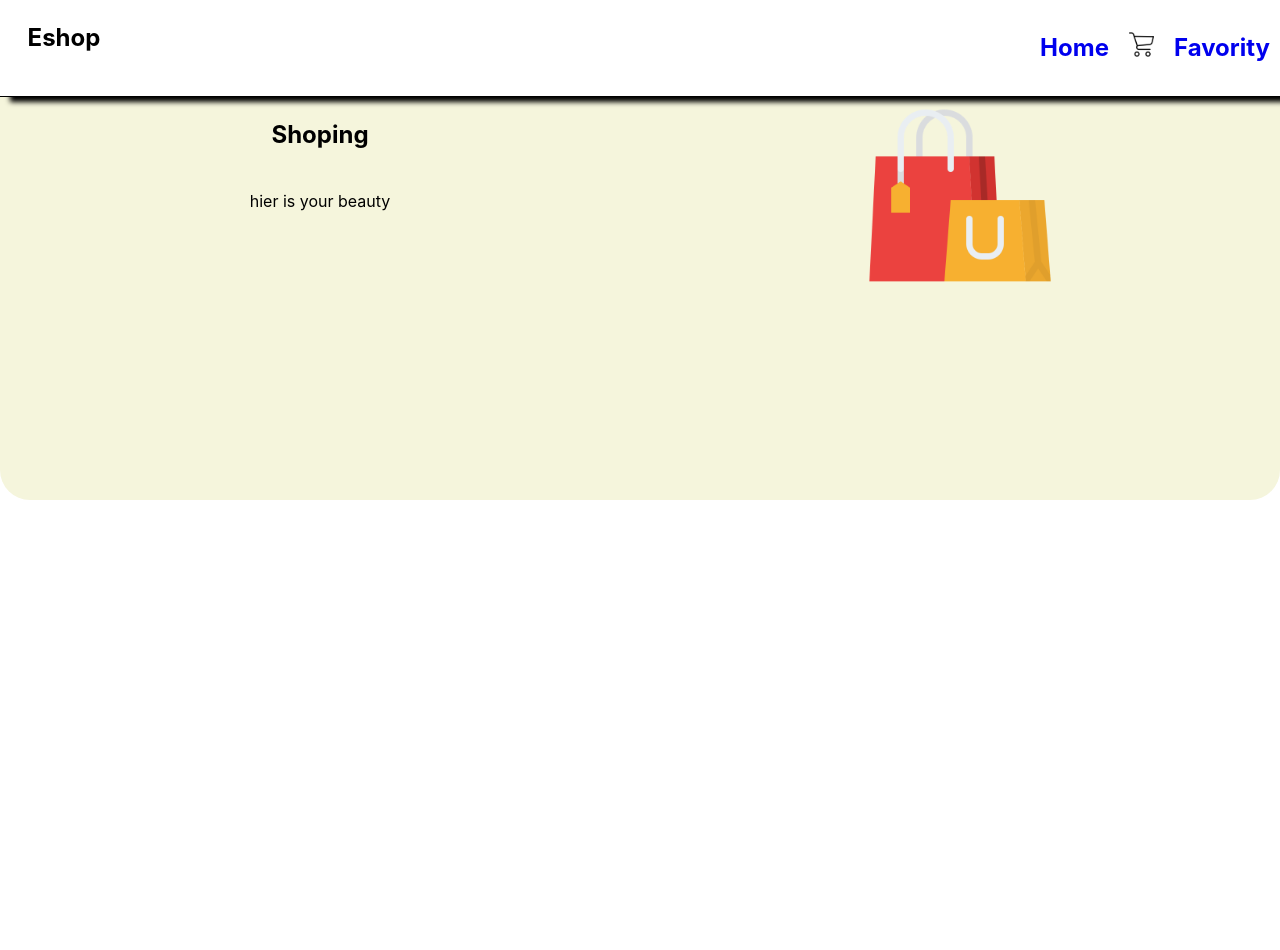
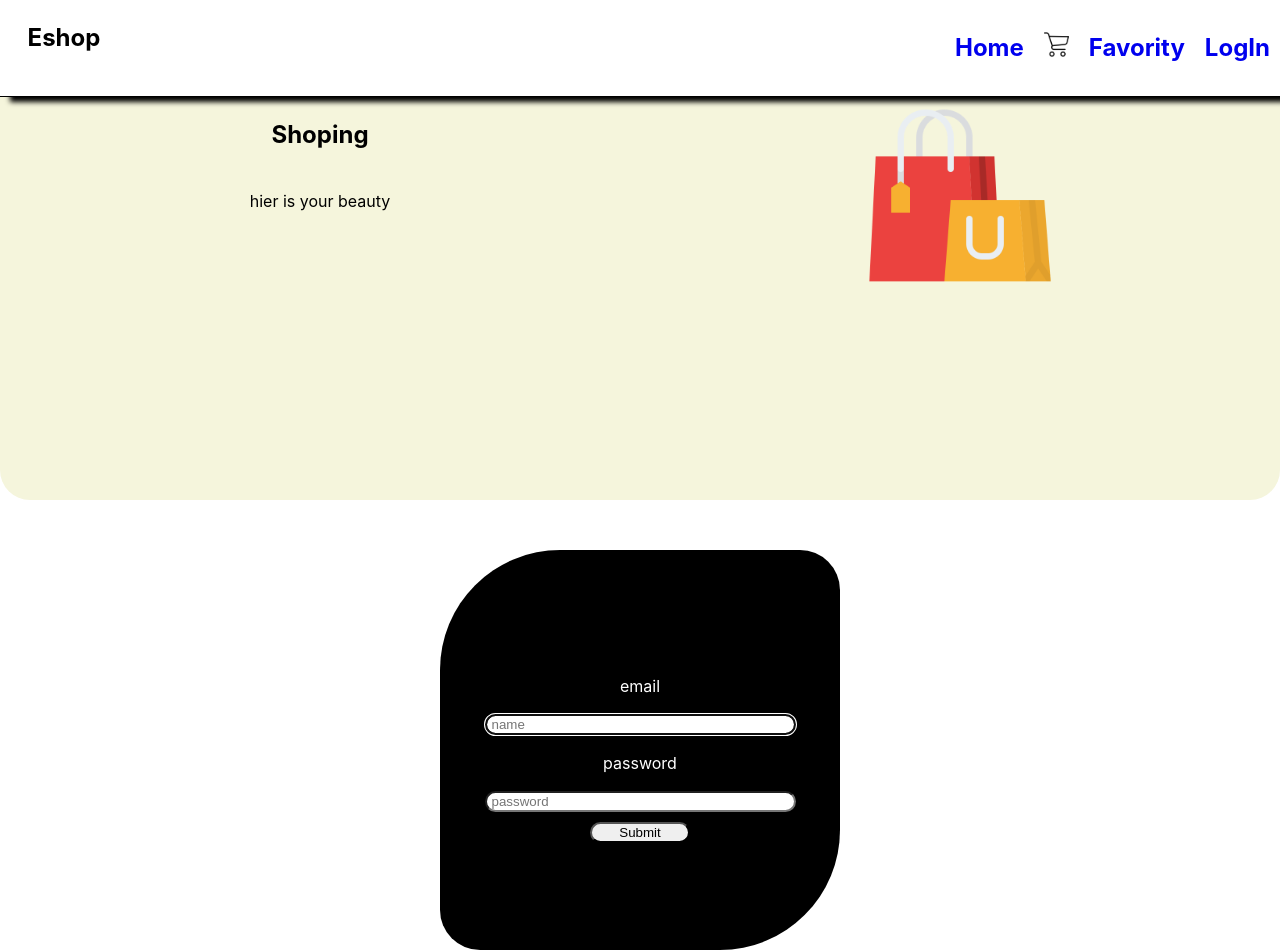
Before and after one commit to Aref19/store, a React (Vite) app: page /LogIn in a window 1280 px wide. Before the commit the page ends 800 px from the top, so only its background shows below. Built offline with nearby package versions, Linux system fonts and the light colour scheme.

Commit message:
add login

```diff
--- a/package.json
+++ b/package.json
@@ -14,11 +14,13 @@
     "@reduxjs/toolkit": "^1.9.7",
     "@testing-library/react": "^14.1.2",
     "axios": "^1.6.2",
+    "formik": "^2.4.5",
     "react": "^18.2.0",
     "react-dom": "^18.2.0",
     "react-redux": "^8.1.3",
     "react-router-dom": "^6.19.0",
-    "reactjs-popup": "^2.0.6"
+    "reactjs-popup": "^2.0.6",
+    "styled-components": "^6.1.1"
   },
   "devDependencies": {
     "@types/jest": "^29.5.11",
--- a/src/App.tsx
+++ b/src/App.tsx
@@ -6,6 +6,8 @@ import MainShoppingCar from './component/shoppingCart/mainShoppingCart';
 import Navbar from './component/navbar/navbar';
 import { useState } from 'react';
 import Favority from './component/Favority';
+import Layout from './component/main/Layout';
+import LogIn from "./component/LogIn"
 
 
 function App() {
@@ -24,8 +26,16 @@ function App() {
       {/* <SideBar setIsOpen={changeStatusOfSidebar} isOpen={navbarstatus} /> */}
       <Routes>
         <Route path="/" element={<Productf />} />
-        <Route path="/WarenKorp" element={<MainShoppingCar />} />
-        <Route path="/Favority" element={<Favority />} />
+        <Route path="/LogIn" element={<LogIn />} />
+        {/* protect element */}
+        <Route path='/' element={
+
+        <Layout />
+
+        }>
+          <Route path="/WarenKorp" element={<MainShoppingCar />} />
+          <Route path="/Favority" element={<Favority />} />
+        </Route>
       </Routes>
     </>
 
--- /dev/null
+++ b/src/component/LogIn.tsx
@@ -0,0 +1,106 @@
+import { useFormik } from "formik"
+import styled from "styled-components";
+import { useEffect, useRef } from "react";
+import useAuth from "../hooks/useAuthHook";
+import { instAxio } from "../api/mainApi"
+import { useLocation, useNavigate } from "react-router-dom";
+
+const Form = styled.form`
+display:flex;
+flex-direction:column;
+width:400px;
+height:400px;
+justify-content: center;
+background-color:black;
+margin:0 auto;
+border-radius: 30% 10%  ;
+margin-top:50px
+`;
+const Text = styled.p`
+color:white;
+text-align:center
+`
+const Input = styled.input`
+width:300px;
+margin:0 auto;
+border-radius: 30px;
+padding-left:5px;
+padding-top:1px
+`
+const Button = styled.button`
+width:100px;
+margin:0 auto;
+border-radius: 30px;
+margin-top:10px
+`
+
+
+const LogIn = () => {
+    const { setAuth } = useAuth();
+    const location = useLocation();
+    const navigate = useNavigate();
+    const emailRef = useRef<HTMLInputElement>(null);
+    const from = location.state?.from.pathname;
+    const formik = useFormik({
+        initialValues: {
+            name: '',
+            password: ""
+        },
+        onSubmit: values => {
+
+            const callData = async () => {
+                try {
+                    const data = await instAxio.post("auth/login",
+                        {
+                            username: values.name,
+                            password: values.password
+                        }
+                    )
+                    setAuth(data.data.token);
+                    navigate(from, { replace: true })
+                    console.log("location" + location.state);
+
+
+                } catch (err) {
+                    console.log("Data :" + err);
+                }
+
+
+            }
+            callData();
+        },
+    });
+
+    useEffect(() => {
+        emailRef.current!.focus();
+    }, []);
+
+
+    return (
+        <>
+            <Form onSubmit={formik.handleSubmit}>
+                <label htmlFor="email"><Text>email </Text></label>
+                <Input type="text"
+                    id="name"
+                    name="name"
+                    ref={emailRef}
+                    onChange={formik.handleChange}
+                    value={formik.values.name}
+                    placeholder="name"
+                />
+                <label htmlFor="password"><Text>password </Text></label>
+                <Input
+                    type="password"
+                    id="password"
+                    name="password"
+                    onChange={formik.handleChange}
+                    value={formik.values.password}
+                    placeholder="password"
+                />
+                <Button type="submit">Submit</Button>
+            </Form>
+        </>
+    )
+}
+
+export default LogIn;
--- /dev/null
+++ b/src/component/main/Layout.tsx
@@ -0,0 +1,25 @@
+import { Navigate, Outlet, useLocation } from "react-router-dom"
+import useAuth from "../../hooks/useAuthHook";
+
+
+
+
+
+
+
+const Layout = () => {
+    const { token } = useAuth();
+    const location = useLocation();
+
+    return (
+        <>
+            {
+                token != "" ? <Outlet />
+                    : <Navigate to={"/Login"} state={{ from: location }} replace></Navigate>
+            }
+
+        </>
+    )
+}
+
+export default Layout;
--- a/src/component/main/Product.tsx
+++ b/src/component/main/Product.tsx
@@ -16,7 +16,7 @@ import { add, fetchProducts } from "../../redux_toolkit/slices";
 
 const Productf = () => {
 
-    const [loading] = useFetchProduct();
+   // const [loading] = useFetchProduct();
     const product = useAppSelector((state) => state.product)
     const dispatchred = useAppDispatch();
     const [filteredProducts, setFilteredProducts] = useState<Product[]>([]);
@@ -109,7 +109,7 @@ const Productf = () => {
 
                 </div>
             </div>
-            {loading ?
+            {filteredProducts.length > 0 ?
 
                 <div className={productCss.container}>
 
--- a/src/component/navbar/navbar.tsx
+++ b/src/component/navbar/navbar.tsx
@@ -51,6 +51,9 @@ const Navbar = () => {
                                     <li>
                                         <Link to={"Favority"} style={{ textDecoration: "none" }}><h1 className={navCss.h1}>Favority</h1></Link>
                                     </li>
+                                    <li>
+                                        <Link to={"LogIn"} style={{ textDecoration: "none" }}><h1 className={navCss.h1}>LogIn</h1></Link>
+                                    </li>
                                 </ul>
                             </div>
                         </div>
@@ -74,6 +77,9 @@ const Navbar = () => {
                                     <li>
                                         <Link to={"Favority"} style={{ textDecoration: "none" }}><h1 className={navCss.h1}>Favority</h1></Link>
                                     </li>
+                                    <li>
+                                        <Link to={"LogIn"} style={{ textDecoration: "none" }}><h1 className={navCss.h1}>LogIn</h1></Link>
+                                    </li>
                                 </ul>
                             </div>
                         </div>
--- a/src/component/shoppingCart/mainShoppingCart.tsx
+++ b/src/component/shoppingCart/mainShoppingCart.tsx
@@ -16,8 +16,8 @@ const MainShoppingCar = () => {
 
     useEffect(() => {
         const removeDialog = setTimeout(() => {
-            setShowpopup(true)
-        }, 2000)
+            setShowpopup(false)
+        }, 2000);
 
         return () => {
             clearTimeout(removeDialog)
@@ -28,14 +28,12 @@ const MainShoppingCar = () => {
         <div className={navbarstatus ? `${productCss.container}` : `${productCss.containernavBar}`}>
 
             <div className={productCss.main_content}>
-
+                <Popup text="Removed" show={showPopup} />
                 {
                     savedproduct.map((item) => {
-                        console.log(item);
-
                         return (
                             <>
-                                <Popup text="Removed" show={showPopup} />
+
                                 <div className={productCss.card}>
                                     <Card id={item.id} images={item.image} title={item.title} buttonTitle="Remove" price={item.price} addProduct={() => {
                                         setShowpopup(true);
--- /dev/null
+++ b/src/context/AuthContext.tsx
@@ -0,0 +1,20 @@
+import { Dispatch, SetStateAction, createContext, useState } from "react";
+
+
+
+export type Auth = {
+    token: string,
+    setAuth: Dispatch<SetStateAction<string>>
+}
+
+export const intialAuthContext = createContext<Auth | null>(null)
+
+
+export const AuthProvider = ({ children }: { children: JSX.Element }) => {
+    const [token, setAuth] = useState<string>("")
+    return (
+        <intialAuthContext.Provider value={{ token: token, setAuth: setAuth }}>
+            {children}
+        </intialAuthContext.Provider>
+    )
+}
--- /dev/null
+++ b/src/hooks/useAuthHook.tsx
@@ -0,0 +1,9 @@
+import { useContext } from "react";
+import { Auth, intialAuthContext } from "../context/AuthContext"
+
+
+const useAuth = () => {
+    return useContext(intialAuthContext) as Auth
+}
+
+export default useAuth;
--- a/src/main.tsx
+++ b/src/main.tsx
@@ -3,6 +3,7 @@ import ReactDOM from 'react-dom/client'
 import App from './App.tsx'
 import './index.css'
 import { ProductProvider } from './context/productContext.tsx'
+import { AuthProvider } from './context/AuthContext.tsx'
 import { BrowserRouter } from 'react-router-dom';
 import { Provider } from 'react-redux'
 import { store } from './redux_toolkit/store.ts'
@@ -12,9 +13,11 @@ ReactDOM.createRoot(document.getElementById('root')!).render(
     <BrowserRouter>
 
       <ProductProvider>
-        <Provider store={store} >
-          <App />
-        </Provider>
+        <AuthProvider>
+          <Provider store={store} >
+            <App />
+          </Provider>
+        </AuthProvider>
       </ProductProvider>
     </BrowserRouter>
   </React.StrictMode>,
```
Also changed, not shown: src/redux_toolkit/slices.ts (+2 -7 lines), 1 other file (tests, documents, lock files or other folders).
